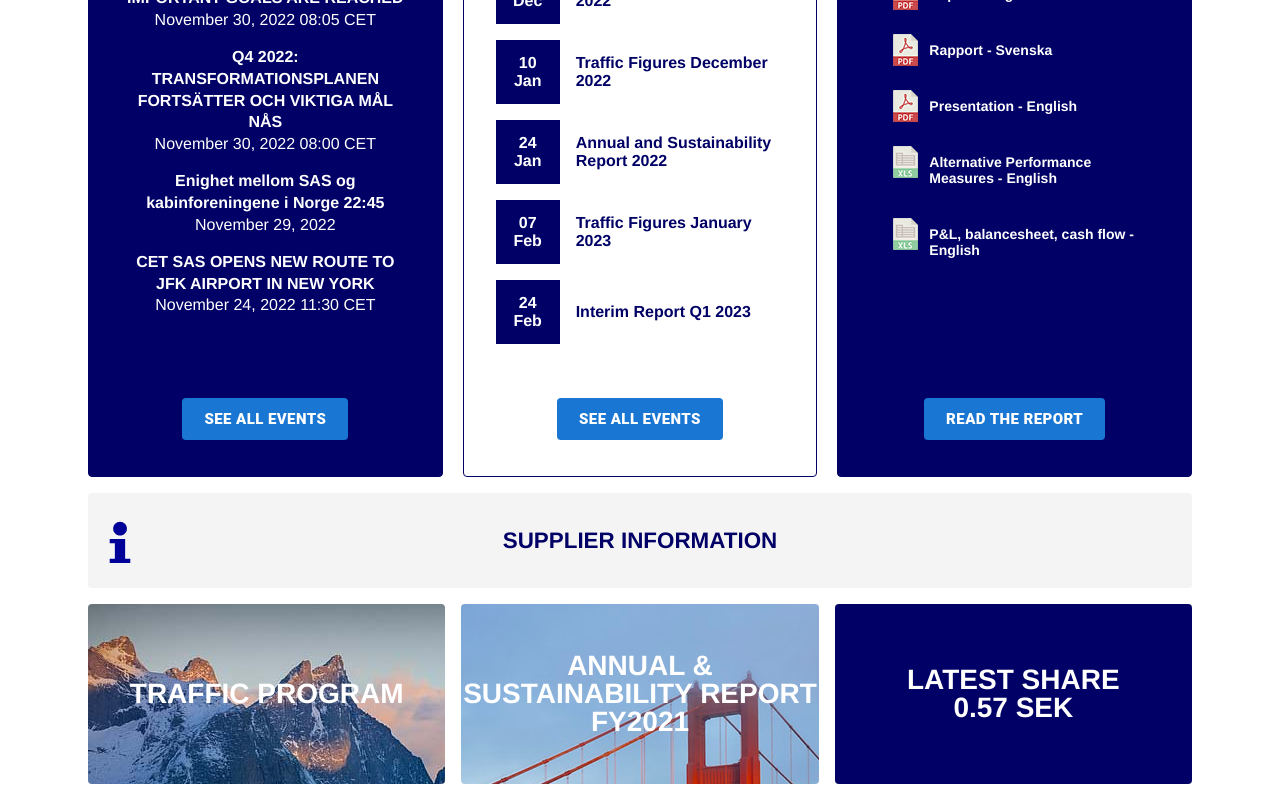
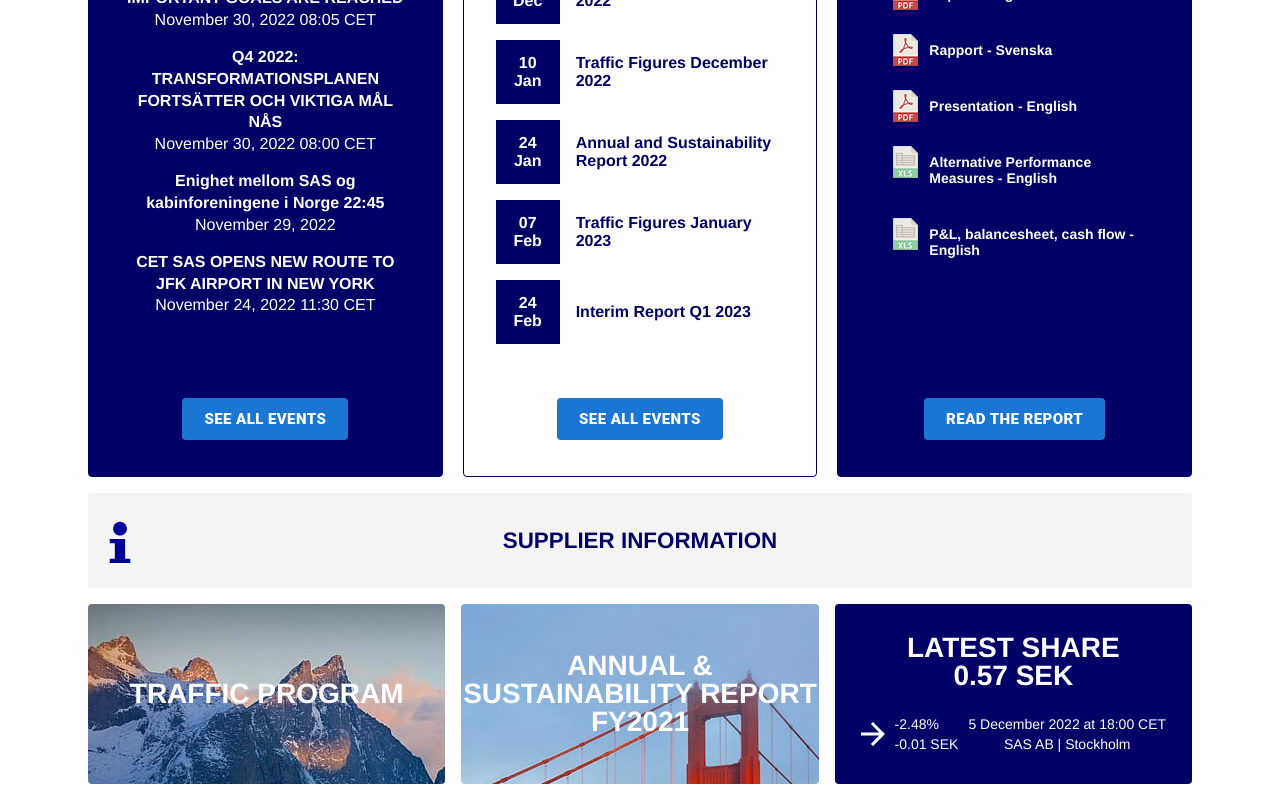
Before and after one commit to g-uberman/sas_layout, a React (Create React App) app: page / in a window 1280 px wide. Shown: the part 951-1751 px from the top of the page. Built offline with nearby package versions, Linux system fonts and the light colour scheme.

Commit message:
feature cards done

```diff
--- a/src/components/Featured.tsx
+++ b/src/components/Featured.tsx
@@ -1,3 +1,5 @@
+import { ArrowForward } from "@mui/icons-material";
+
 export const Featured = () => {
   return (
     <div id="featured">
@@ -12,6 +14,19 @@ export const Featured = () => {
           Latest Share <br />
           0.57 SEK
         </h3>
+        <div id="stockWrapper">
+            <ArrowForward className="arrowIcon"/>
+          <div>
+            -2.48%
+            <br />
+            -0.01 SEK
+          </div>
+          <div>
+            5 December 2022 at 18:00 CET
+            <br />
+            SAS AB | Stockholm
+          </div>
+        </div>
       </div>
     </div>
   );
--- a/src/styles/specific/_featured.scss
+++ b/src/styles/specific/_featured.scss
@@ -18,7 +18,7 @@
     width: 100%;
     height: 180px;
     border-radius: 4px;
-    // background: red;
+    cursor: pointer;
 
     &:nth-child(1) {
         background-image: url("../images/card-mountains.jpg");
@@ -37,4 +37,28 @@
         padding: 0;
         margin: 0;
     }
+
+    &:hover {
+        filter: brightness(0.9);
+    }
 }
+
+#stockWrapper {
+    @include flexCenter(row);
+    margin-top: 1.5rem;
+    color: $white;
+    gap: 10px;
+
+    div {
+        font-size: .875rem;
+        line-height: 1.25rem;
+    }
+
+    div:nth-of-type(2) {
+        text-align: center;
+    }
+}
+
+.arrowIcon {
+    scale: 1.5;
+}
--- a/src/styles/style.css
+++ b/src/styles/style.css
@@ -479,6 +479,7 @@ strong {
   width: 100%;
   height: 180px;
   border-radius: 4px;
+  cursor: pointer;
 }
 .feature:nth-child(1) {
   background-image: url("../images/card-mountains.jpg");
@@ -494,6 +495,30 @@ strong {
   padding: 0;
   margin: 0;
 }
+.feature:hover {
+  filter: brightness(0.9);
+}
+
+#stockWrapper {
+  display: flex;
+  justify-content: center;
+  align-items: center;
+  flex-direction: row;
+  margin-top: 1.5rem;
+  color: #fff;
+  gap: 10px;
+}
+#stockWrapper div {
+  font-size: 0.875rem;
+  line-height: 1.25rem;
+}
+#stockWrapper div:nth-of-type(2) {
+  text-align: center;
+}
+
+.arrowIcon {
+  scale: 1.5;
+}
 
 * {
   padding: 0;
```
Also changed, not shown: 1 other file (tests, documents, lock files or other folders).
